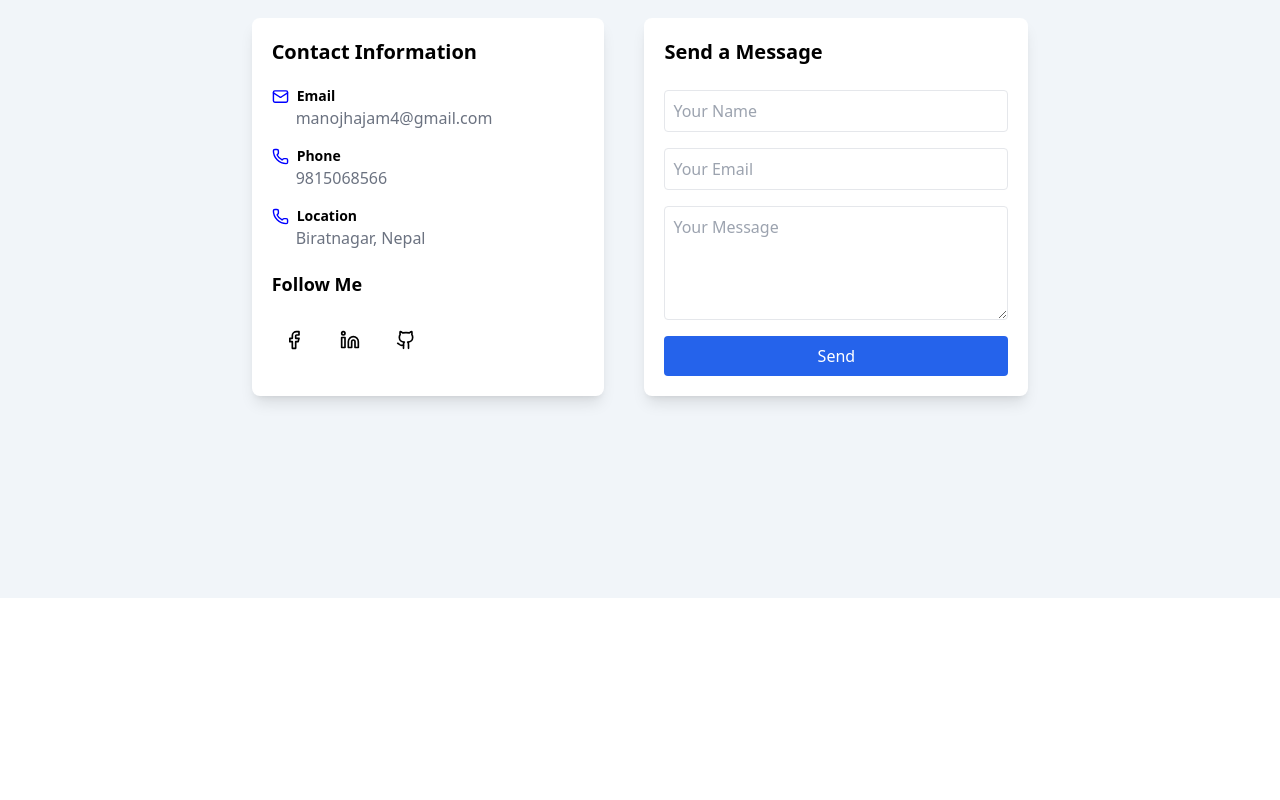
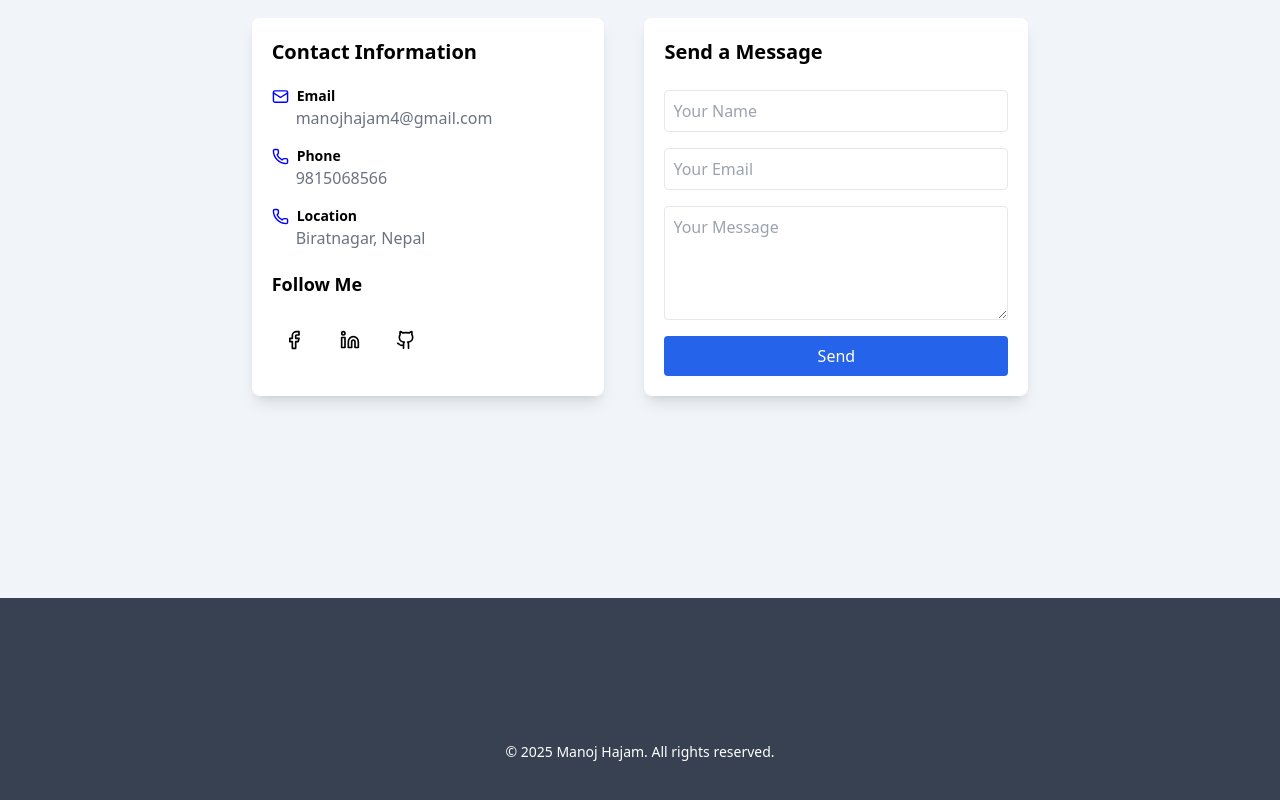
Before and after one commit to Manojhajam/Portfolio, a React (Vite) app in the folder my-project/: page /work in a window 1280 px wide. Shown: the part 4242-5042 px from the top of the page. Before the commit the page ends 4840 px from the top, so only its background shows below. Built offline with nearby package versions, Linux system fonts and the light colour scheme.

Commit message:
Footer added

```diff
--- a/my-project/src/App.jsx
+++ b/my-project/src/App.jsx
@@ -7,6 +7,7 @@ import Skills from "./components/Skills/Skills";
 import Education from "./components/Education/Education";
 import Work from "./components/Work/Work";
 import { Element } from "react-scroll";
+import Footer from "./components/Footer";
 
 const App = () => {
   return (
@@ -30,6 +31,7 @@ const App = () => {
       <Element name="contact">
         <Contact />
       </Element>
+      <Footer/>
     </>
   );
 };
--- /dev/null
+++ b/my-project/src/components/Footer.jsx
@@ -0,0 +1,13 @@
+import React from 'react'
+
+const Footer = () => {
+  return (
+
+      <footer className="text-center text-sm text-white bg-gray-700 py-36">
+        © 2025 Manoj Hajam. All rights reserved.
+      </footer>
+
+  );
+}
+
+export default Footer
```
